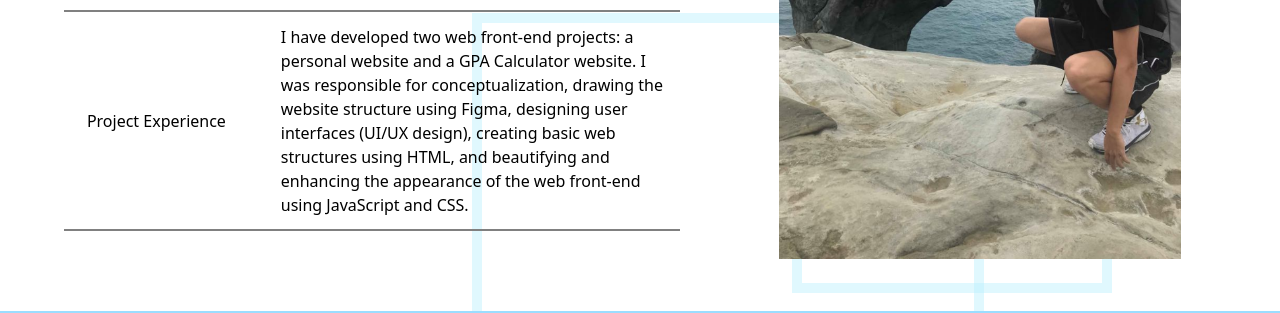
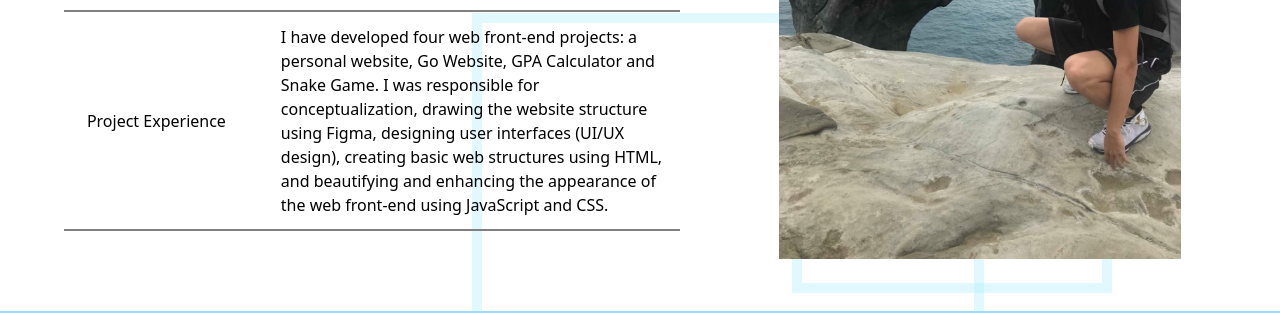
Before and after one commit to stevenh1223/porfolio-with-projects-website, a plain HTML site: page index.html in a window 1280 px wide. Shown: the part 1667-1980 px from the top of the page. Drawn offline with nearby package versions, Linux system fonts and the light colour scheme.

Commit message:
index.html update

```diff
--- a/index.html
+++ b/index.html
@@ -187,12 +187,12 @@
             <tr>
               <td style="text-align: center">Project Experience</td>
               <td style="padding-left: 2rem">
-                I have developed two web front-end projects: a personal website
-                and a GPA Calculator website. I was responsible for
-                conceptualization, drawing the website structure using Figma,
-                designing user interfaces (UI/UX design), creating basic web
-                structures using HTML, and beautifying and enhancing the
-                appearance of the web front-end using JavaScript and CSS.
+                I have developed four web front-end projects: a personal
+                website, Go Website, GPA Calculator and Snake Game. I was
+                responsible for conceptualization, drawing the website structure
+                using Figma, designing user interfaces (UI/UX design), creating
+                basic web structures using HTML, and beautifying and enhancing
+                the appearance of the web front-end using JavaScript and CSS.
               </td>
             </tr>
           </table>
```
